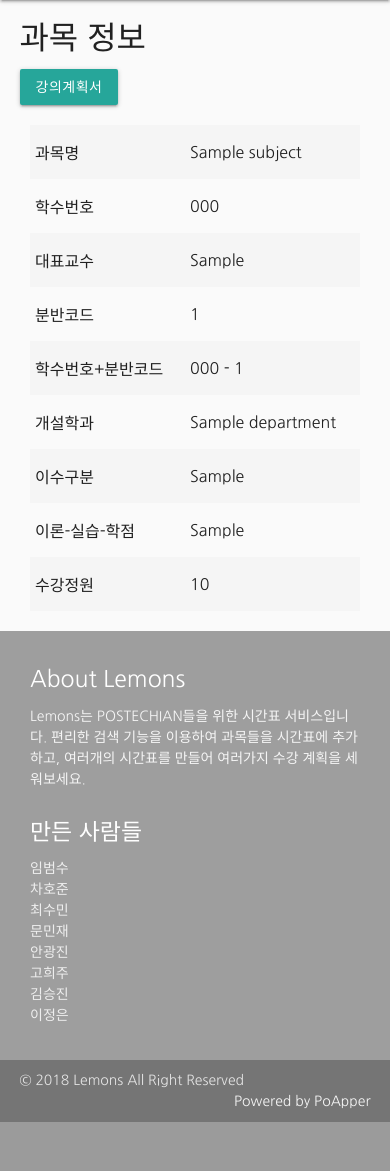
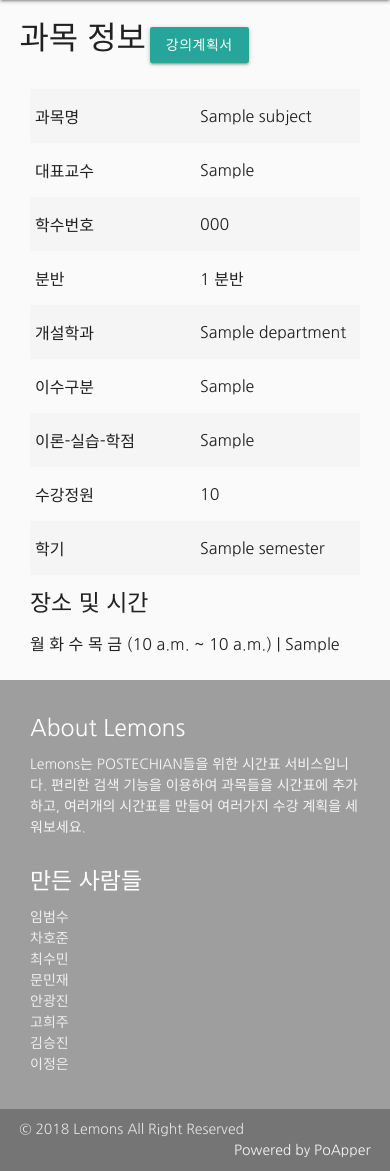
Before and after one commit to lbs1163/lemons, a Django app: page /subject/1/ in a window 390 px wide. Shown: the part 56-1227 px from the top of the page. Before the commit the page ends 1178 px from the top, so only its background shows below. Run offline with Django 3.2, Linux system fonts and the light colour scheme; tables that the repository leaves empty hold one stand-in row (values such as "Sample post"); some libraries are stand-ins or nearby versions.

Commit message:
subject detail responsive

```diff
--- a/core/templates/core/subject_detail.html
+++ b/core/templates/core/subject_detail.html
@@ -5,6 +5,12 @@
 {% block content %}
 
 <style type="text/css">
+#subjectHeader>h4, #subjectHeader>a {
+	display: inline-block;
+}
+td{
+	width: 35%;
+}
 </style>
 
 <div class="container">
@@ -13,32 +19,35 @@
 			<a class="waves-effect waves-light btn" href="http://lms.postech.ac.kr/{{subject.plan}}" target="_blank">강의계획서</a>
 	</div>
 	<div class="row">
-		<div class="col s12">
+		<div class="col s12 m6">
 			<table class="highlight striped">
 				<thead>
 				</thead>
-
 				<tbody>
 					<tr>
 						<td>과목명</td>
 						<td>{{subject.name}}</td>
 					</tr>
 					<tr>
+						<td>대표교수</td>
+						<td>{{subject.professor}}</td>
+					</tr>
+					<tr>
 						<td>학수번호</td>
 						<td>{{subject.code}}</td>
 					</tr>
 					<tr>
-						<td>대표교수</td>
-						<td>{{subject.professor}}</td>
+						<td>분반</td>
+						<td>{{subject.class_number}} 분반</td>
 					</tr>
-					<tr>
-						<td>분반코드</td>
-						<td>{{subject.class_number}}</td>
-					</tr>
-					<tr>
-						<td>학수번호+분반코드</td>
-						<td>{{subject.code}} - {{subject.class_number}}</td>
-					</tr>
+				</tbody>
+			</table>
+		</div>
+		<div class ="col s12 m6">
+			<table class="highlight striped">
+				<thead>
+				</thead>
+				<tbody>
 					<tr>
 						<td>개설학과</td>
 						<td>{{subject.department}}</td>
@@ -55,8 +64,28 @@
 						<td>수강정원</td>
 						<td>{{subject.capacity}}</td>
 					</tr>
+					<tr>
+						<td>학기</td>
+						<td>{{subject.semester}}</td>
+					</tr>
 				</tbody>
 			</table>
+		</div>
+
+		<div class="col s12 m3">
+			<h5>장소 및 시간</h4>
+		</div>
+		<div class="col s12 m9">
+			{% for period in period %}
+			<h6>
+				{% if period.mon == True %}월 {% endif %}
+				{% if period.tue == True %}화 {% endif %}
+				{% if period.wed == True %}수 {% endif %}
+				{% if period.thu == True %}목 {% endif %}
+				{% if period.fri == True %}금 {% endif %}
+				({{period.start}} ~ {{period.end}}) | {{period.place}}
+			</h6>
+			{% endfor %}
 		</div>
 	</div>
 
--- a/core/views.py
+++ b/core/views.py
@@ -235,4 +235,7 @@ def delete_subject_from_timetable(request):
 
 def subject_detail(request, subjectPK):
     subject = get_object_or_404(Subject, pk = subjectPK)
-    return render(request, 'core/subject_detail.html', {'subject': subject})
+    #get period
+    period = Period.objects.filter(subject = subject)
+
+    return render(request, 'core/subject_detail.html', {'subject': subject, 'period': period})
```
